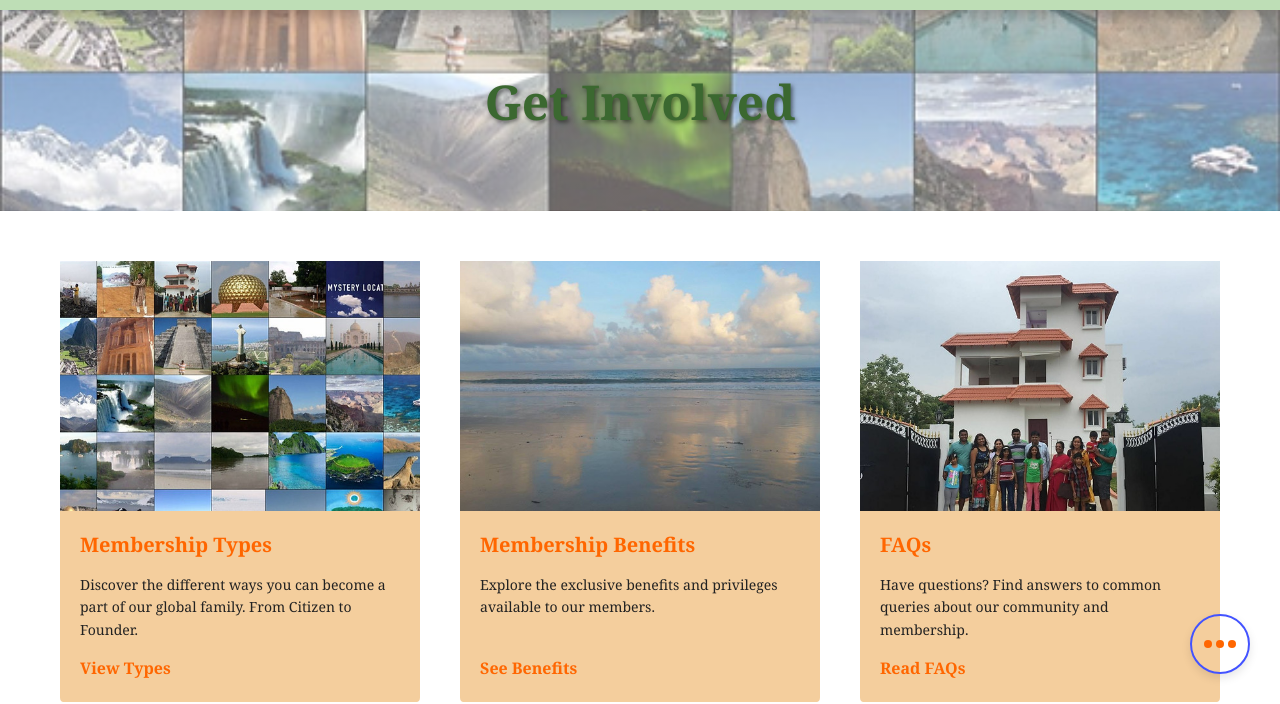
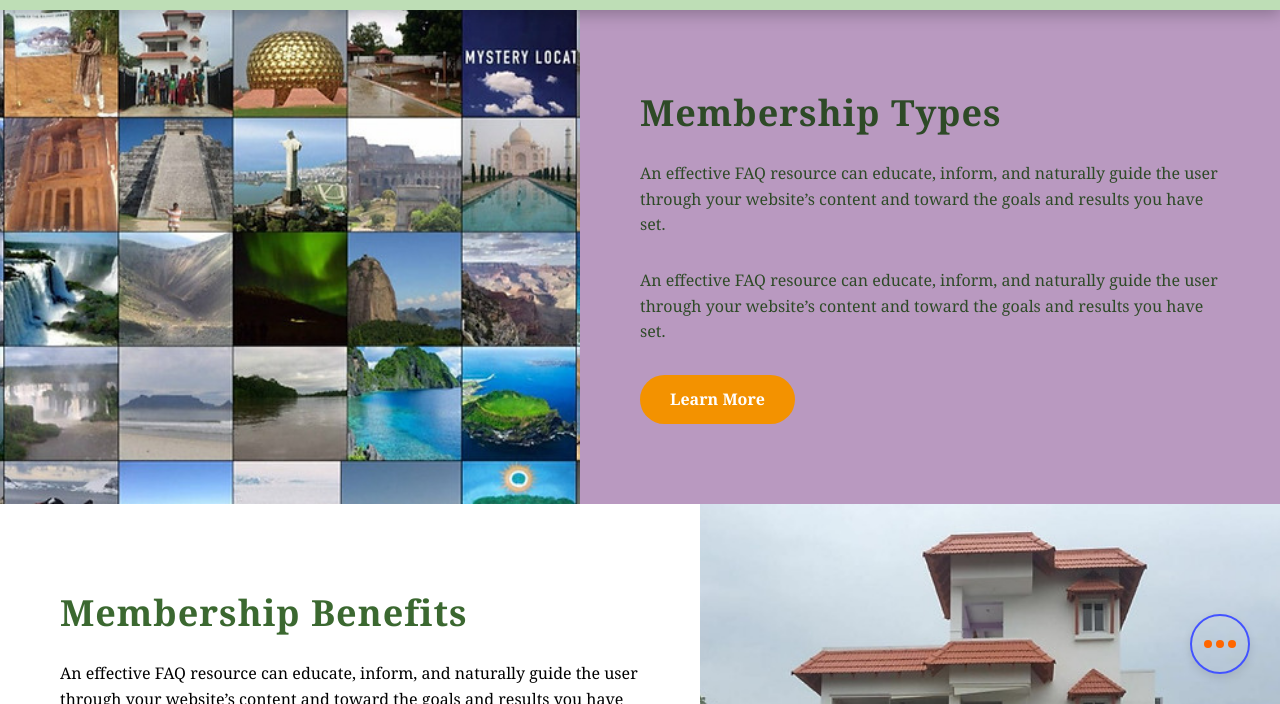
Before and after one commit to agnelvishal/vishwameva-kutumbakam-scratch2, a website: page get-involved.html in a window 1280 px wide. Shown: the part 96-800 px from the top of the page. Drawn offline with nearby package versions, Linux system fonts and the light colour scheme.

Commit message:
changed get-invole page

```diff
--- a/get-involved.html
+++ b/get-involved.html
@@ -15,8 +15,8 @@
     <link rel="stylesheet" href="sticky-menu.css">
 </head>
 
-<body>
-            <!-- Header -->
+<body class="get-involved-page">
+    <!-- Header -->
     <header class="header">
         <div class="container">
             <div class="header-content">
@@ -101,45 +101,54 @@
         </div>
     </header>
 
-    <!-- Page Banner -->
-    <div class="page-banner">
-        <h1>Get Involved</h1>
-    </div>
+    <!-- Page Banner removed as per request -->
 
     <!-- Main Content -->
-    <main class="page-container">
-        <!-- Using a 3-col grid to link to sub-pages -->
-        <div class="cards-grid">
-            <!-- Types -->
-            <div class="content-card">
-                <div class="content-card-image" style="background-image: url('assets/images/hero-collage.jpg');"></div>
-                <div class="content-card-body">
-                    <h2 class="card-title">Membership Types</h2>
-                    <p class="card-text">Discover the different ways you can become a part of our global family. From
-                        Citizen to Founder.</p>
-                    <a href="membership-types.html" class="card-link">View Types</a>
-                </div>
+    <main class="page-container" style="max-width: 100%; padding: 0;">
+        <!-- Section 1: Membership Types -->
+        <div class="split-section">
+            <div class="split-half image-half">
+                <img src="assets/images/hero-collage.jpg" alt="Get Involved Community">
             </div>
+            <div class="split-half bg-purple split-content">
+                <h2 style="color: #2e4a27;">Membership Types</h2>
+                <p style="color: #2e4a27;">An effective FAQ resource can educate, inform, and naturally guide the user
+                    through your website’s content and toward the goals and results you have set.</p>
+                <!-- Using inline style for specific color overrides if needed, but class handling is better -->
+                <p style="color: #2e4a27;">An effective FAQ resource can educate, inform, and naturally guide the user
+                    through your website’s content and toward the goals and results you have set.</p>
 
-            <!-- Benefits -->
-            <div class="content-card">
-                <div class="content-card-image" style="background-image: url('assets/images/hero-mystery.jpg');"></div>
-                <div class="content-card-body">
-                    <h2 class="card-title">Membership Benefits</h2>
-                    <p class="card-text">Explore the exclusive benefits and privileges available to our members.</p>
-                    <a href="membership-benefits.html" class="card-link">See Benefits</a>
-                </div>
+                <a href="membership-types.html" class="btn-learn-more btn-orange">Learn More</a>
             </div>
+        </div>
 
-            <!-- FAQs -->
-            <div class="content-card">
-                <div class="content-card-image" style="background-image: url('assets/images/hero-outing.jpg');"></div>
-                <div class="content-card-body">
-                    <h2 class="card-title">FAQs</h2>
-                    <p class="card-text">Have questions? Find answers to common queries about our community and
-                        membership.</p>
-                    <a href="faq.html" class="card-link">Read FAQs</a>
-                </div>
+        <!-- Section 2: Membership Benefits -->
+        <div class="split-section">
+            <div class="split-half bg-white split-content">
+                <h2>Membership Benefits</h2>
+                <p>An effective FAQ resource can educate, inform, and naturally guide the user through your website’s
+                    content and toward the goals and results you have set.</p>
+                <p>An effective FAQ resource can educate, inform, and naturally guide the user through your website’s
+                    content and toward the goals and results you have set.</p>
+                <a href="membership-benefits.html" class="btn-learn-more btn-orange">Learn More</a>
+            </div>
+            <div class="split-half image-half">
+                <img src="assets/images/hero-outing.jpg" alt="Membership Benefits">
+            </div>
+        </div>
+
+        <!-- Section 3: FAQ -->
+        <div class="split-section">
+            <div class="split-half image-half">
+                <img src="assets/images/hero-travel.jpg" alt="Frequently Asked Questions">
+            </div>
+            <div class="split-half bg-cream split-content">
+                <h2>FAQ</h2>
+                <p>An effective FAQ resource can educate, inform, and naturally guide the user through your website’s
+                    content and toward the goals and results you have set.</p>
+                <p>An effective FAQ resource can educate, inform, and naturally guide the user through your website’s
+                    content and toward the goals and results you have set.</p>
+                <a href="faq.html" class="btn-learn-more btn-orange">Learn More</a>
             </div>
         </div>
     </main>
@@ -174,7 +183,7 @@
             </div>
         </div>
     </footer>
-<script src="script.js"></script>
+    <script src="script.js"></script>
     <sticky-menu></sticky-menu>
     <script src="sticky-menu-component.js"></script>
 </body>
--- a/styles.css
+++ b/styles.css
@@ -798,16 +798,167 @@ body {
 }
 
 .zen-overlay {
-    background: transparent;
-    /* No dark overlay */
-    position: static;
-    padding: 15px;
-    color: #000;
+    position: absolute;
+    bottom: 0;
+    left: 0;
+    width: 100%;
+    padding: 20px;
+    background: linear-gradient(to top, rgba(0, 0, 0, 0.8), transparent);
+    color: white;
+    transform: translateY(100%);
+    transition: transform 0.3s ease;
+}
+
+.zen-card:hover .zen-overlay {
+    transform: translateY(0);
+}
+
+.zen-overlay h3 {
+    font-size: 18px;
+    margin-bottom: 5px;
+}
+
+.zen-overlay p {
+    font-size: 14px;
+    opacity: 0.9;
+}
+
+/* Membership Section split layout */
+.membership-section {
+    padding: 0;
+}
+
+.split-section {
+    display: flex;
+    flex-wrap: wrap;
+    min-height: 500px;
+    /* Adjust as needed */
+}
+
+.split-half {
+    flex: 1;
+    min-width: 300px;
+    /* Adjust breakpoint */
+    display: flex;
+    flex-direction: column;
+    justify-content: center;
+    align-items: flex-start;
+    /* Align text to left */
+    padding: 60px;
+    position: relative;
+    overflow: hidden;
+}
+
+.split-half.image-half {
+    padding: 0;
+    min-height: 400px;
+}
+
+.split-half.image-half img {
+    width: 100%;
+    height: 100%;
+    object-fit: cover;
+    display: block;
+}
+
+/* Background Colors */
+.bg-purple {
+    background-color: #b288c0;
+    /* Light purple from image */
+    color: #2e4a27;
+    /* Dark green text */
+}
+
+.bg-white {
+    background-color: #ffffff;
+    color: #2e4a27;
+    /* Dark green text */
+}
+
+.bg-cream {
+    background-color: #faeacb;
+    /* Light cream/beige */
+    color: #2e4a27;
+    /* Dark green text */
+}
+
+.bg-dark-gray {
+    background-color: #222;
+    color: white;
+}
+
+/* Typography for Split Sections */
+.split-content h2 {
+    font-family: georgia, palatino, "book antiqua", "palatino linotype", serif;
+    font-size: 36px;
+    margin-bottom: 20px;
+    color: #3b6830;
+    /* Green header */
+    letter-spacing: 1px;
+}
+
+.split-content p {
+    font-family: georgia, palatino, "book antiqua", "palatino linotype", serif;
+    font-size: 16px;
+    line-height: 1.6;
+    margin-bottom: 30px;
+}
+
+.btn-learn-more {
+    display: inline-block;
+    padding: 12px 30px;
+    border-radius: 30px;
+    font-weight: bold;
+    text-decoration: none;
+    transition: background 0.3s ease;
+    border: none;
+    cursor: pointer;
+    font-size: 16px;
+}
+
+.btn-orange {
+    background-color: #f39200;
+    color: white;
+}
+
+.btn-orange:hover {
+    background-color: #d88200;
+}
+
+/* FAQ Section specialized */
+.faq-section-full {
+    padding: 80px 20px;
     text-align: center;
-    /* Hide text unless we confirm it exists, but for now remove the absolute positioning that covers image */
-    display: none;
-    /* Audit said no active text overlays detected */
-}
+}
+
+.faq-section-full h2 {
+    font-size: 48px;
+    color: #3b6830;
+    margin-bottom: 40px;
+}
+
+/* Responsive Override */
+@media (max-width: 768px) {
+    .split-section {
+        flex-direction: column;
+    }
+
+    .split-half {
+        width: 100%;
+        padding: 40px 20px;
+        min-height: auto;
+    }
+
+    .split-half.image-half {
+        height: 300px;
+    }
+
+    /* Reorder for mobile: Image first? Or text first?
+       Usually alternating. We can use order property if needed.
+    */
+}
+
+
 
 /* Membership Section */
 .membership-section {
@@ -2314,3 +2465,8 @@ body {
         padding-top: 20px;
     }
 }
+
+/* Get Involved Page Specific Override */
+.get-involved-page {
+    padding-top: 50px !important;
+}
```
